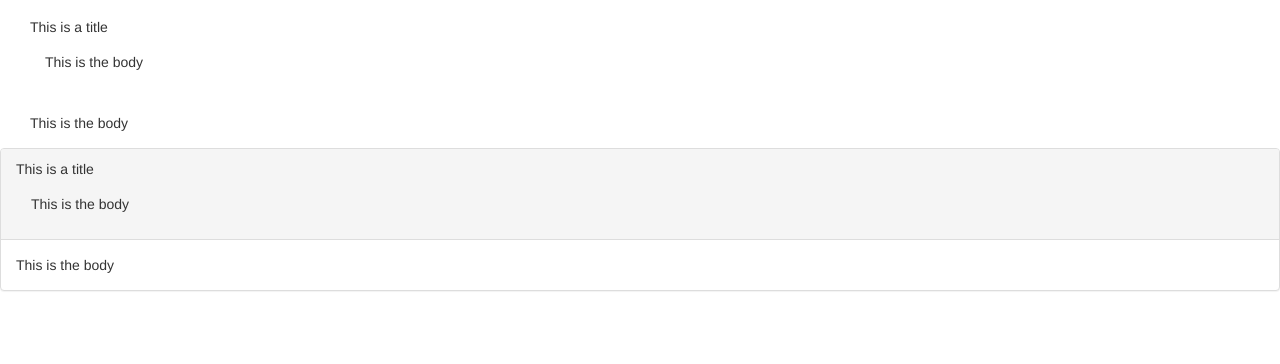
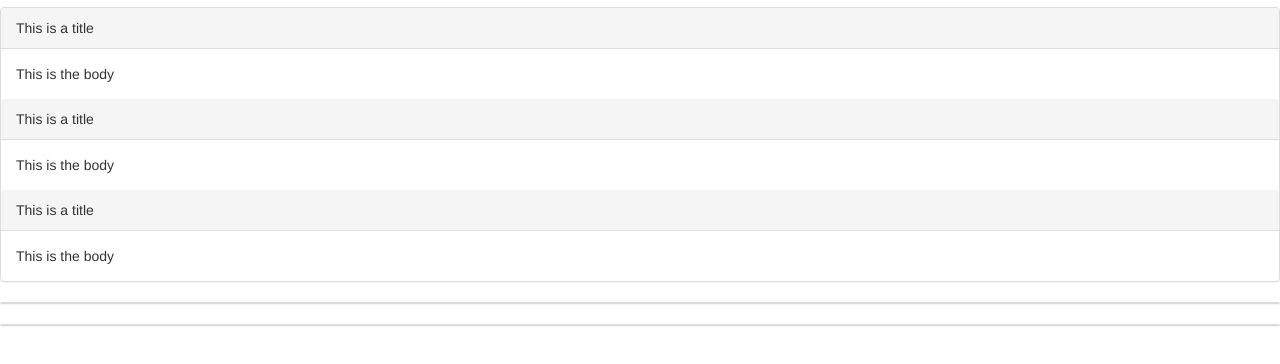
Before and after one commit to ahrarmonsur/yorku-hacks-2018, a plain HTML site: page views/homeBody.html in a window 1280 px wide. Shown: the part 114-478 px from the top of the page. Drawn offline with nearby package versions, Linux system fonts and the light colour scheme; files that its build step writes are made by us from their sources.

Commit message:
add ids to divs to differentiate them, works with one panel but still needs work on multiple panels (overlapping problem)

```diff
--- a/views/homeBody.html
+++ b/views/homeBody.html
@@ -17,20 +17,24 @@
                 function appendContainer(){
                     var div = document.createElement("div");
                     div.className = "panel panel-default";
+                    div.id = "panel";
                     var hdiv = document.createElement("div");
                     hdiv.innerHTML = "This is a title";
                     hdiv.className = "panel-heading";
+                    hdiv.id = "phead";
                     var bdiv = document.createElement("div");
                     bdiv.innerHTML = "This is the body";
                     bdiv.className = "panel-body";
+                    bdiv.id = "pbody";
                     $("body").append(div);
-                    $("div").append(hdiv);
-                    $("div").append(bdiv);
+                    $('#panel').append(hdiv);
+                    $('#panel').append(bdiv);
+
                 }
-                window.onload = appendContainer;
-                //for (var i=0; i<notes.length; i++){
-                //    appendContainer();
-                //}
+                //window.onload = appendContainer;
+                for (var i=0; i<notes.length; i++){
+                    appendContainer();
+                }
 
 
             </script>
```
